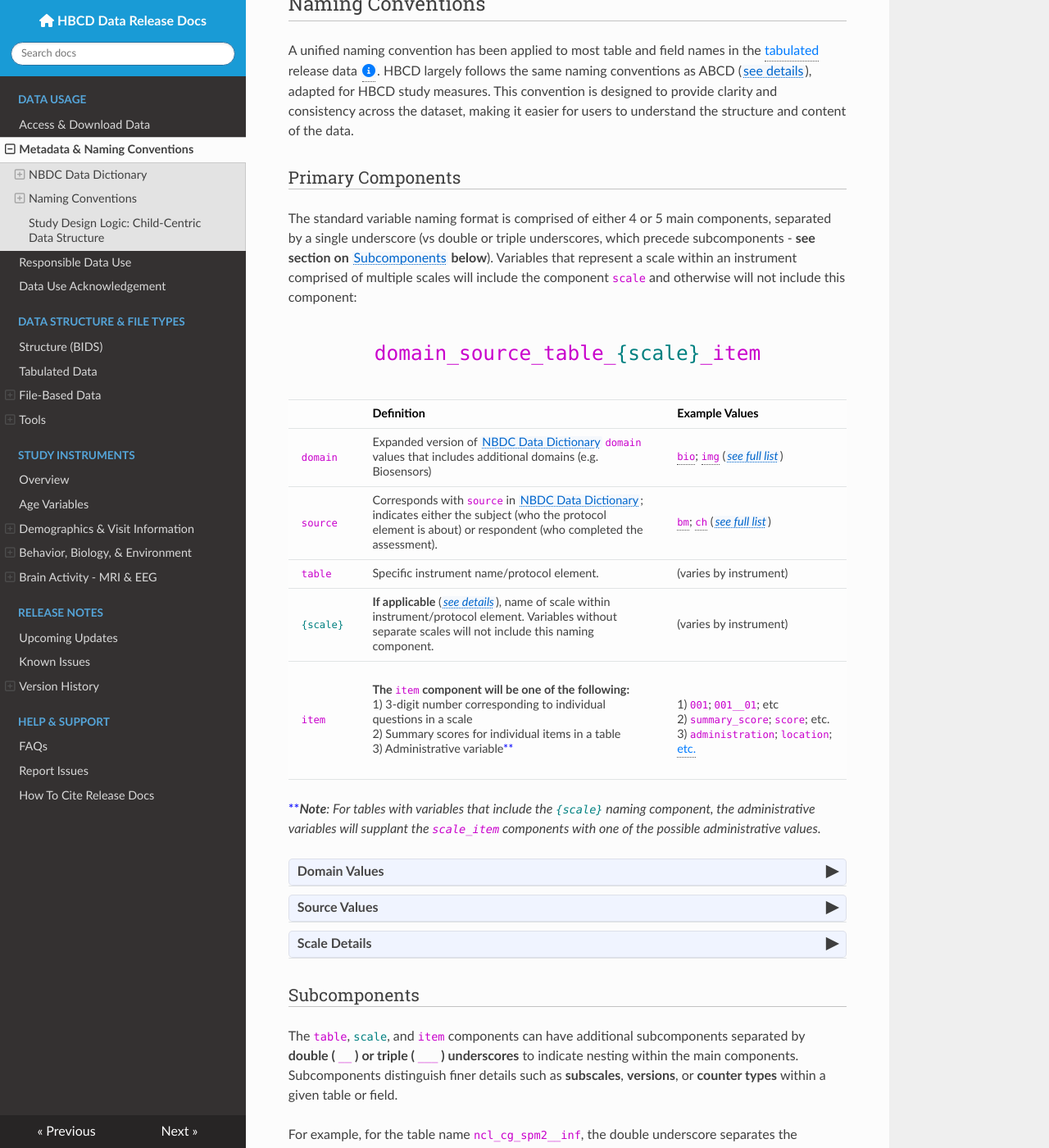
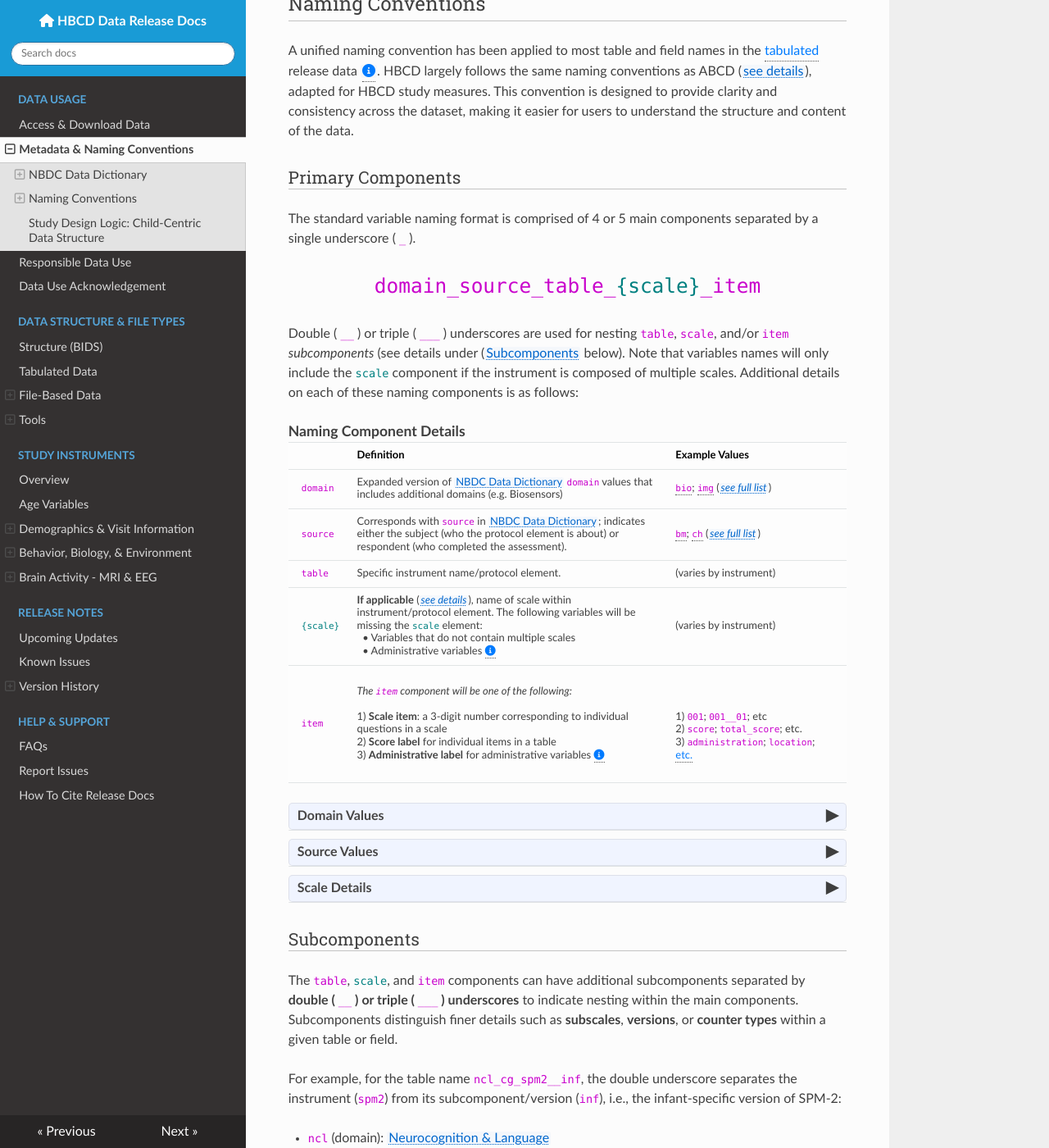
Before and after one commit to nbdc-datahub/hbcd-docs, an MkDocs documentation site: the page built from docs/access/metadata.md, in a window 1280 px wide and 1400 px high, scrolled down 2996 px. Shown: the whole window at 82% size. Built offline with MkDocs 1.6.1, drawn with Linux system fonts in a browser that asks for light colours; nearby versions of some CDN libraries.

Commit message:
polish naming conventions section

```diff
--- a/docs/access/metadata.md
+++ b/docs/access/metadata.md
@@ -370,57 +370,61 @@ A unified naming convention has been applied to most table and field names in th
 
 ### Primary Components
 
-The standard variable naming format is comprised of either 4 or 5 main components, separated by a single underscore (vs double or triple underscores, which precede subcomponents - **see section on [Subcomponents](#subcomponents) below**). Variables that represent a scale within an instrument comprised of multiple scales will include the component `scale` and otherwise will not include this component:
+The standard variable naming format is comprised of 4 or 5 main components separated by a single underscore ( `_` ).
 
-<p style="font-size: 1.8em; font-weight: bold; padding: 20px;" align="center">
+ <p style="font-size: 1.8em; font-weight: bold; padding: 10px;" align="center">
 <code>domain_source_table_<span style="color: teal;">{scale}</span>_item</code>
 </p>
 
-<table class="table-no-vertical-lines" style="width: 100%; border-collapse: collapse; table-layout: fixed;">
+Double ( `__` ) or triple ( `___` ) underscores are used for nesting `table`, `scale`, and/or `item` *subcomponents* (see details under ([Subcomponents](#subcomponents) below). Note that variables names will only include the <code><span style="color: teal;">scale</span></code> component if the instrument is composed of multiple scales. Additional details on each of these naming components is as follows:
+
+<p style="font-size: 1.1em; font-weight: bold; margin-bottom: 0; padding-bottom: 0;">Naming Component Details</p>
+<table class="compact-table-no-vertical-lines" style="width: 100%; border-collapse: collapse; table-layout: fixed;">
 <thead>
-  <th style="width: 5%;"></th>
-  <th style="width: 50%;">Definition</th>
+  <th style="width: 5%; padding-right: 2px;"></th>
+  <th style="width: 50%; padding-left: 2px; padding-right: 2px;">Definition</th>
   <th style="width: 30%;">Example Values</th>
 </thead>
 <tbody>
 <tr>
-  <td><b><code>domain</code></b></td>
-  <td style="word-wrap: break-word; white-space: normal;">Expanded version of <a href="#data-dictionary">NBDC Data Dictionary</a> <code>domain</code> values that includes additional domains (e.g. Biosensors)</td>
+  <td style="padding-right: 2px;"><b><code>domain</code></b></td>
+  <td style="padding-right: 2px; padding-left: 2px; word-wrap: break-word; white-space: normal;">Expanded version of <a href="#data-dictionary">NBDC Data Dictionary</a> <code>domain</code> values that includes additional domains (e.g. Biosensors)</td>
   <td><span class="tooltip"><code>bio</code><span class="tooltiptext">Biospecimens</span></span>;
   <span class="tooltip"><code>img</code><span class="tooltiptext">Imaging/MRI</span></span> (<i><a href="#domain">see full list</a></i>)</td>
 </tr>
 <tr>
-  <td><b><code>source</code></b></td>
-  <td style="word-wrap: break-word; white-space: normal;">Corresponds with <code>source</code> in <a href="#data-dictionary">NBDC Data Dictionary</a>; indicates either the subject (who the protocol element is about) or respondent (who completed the assessment).</td>
+  <td style="padding-right: 2px;"><b><code>source</code></b></td>
+  <td style="padding-right: 2px; padding-left: 2px; word-wrap: break-word; white-space: normal;">Corresponds with <code>source</code> in <a href="#data-dictionary">NBDC Data Dictionary</a>; indicates either the subject (who the protocol element is about) or respondent (who completed the assessment).</td>
   <td><span class="tooltip"><code>bm</code><span class="tooltiptext">Biological Mother</span></span>;
     <span class="tooltip"><code>ch</code><span class="tooltiptext">Child</span></span> (<i><a href="#source">see full list</a></i>)
   </td>
 </tr>
 <tr>
-<td><b><code>table</code></b></td>
-<td>Specific instrument name/protocol element.</td>
+<td style="padding-right: 2px;"><b><code>table</code></b></td>
+<td style="padding-left: 2px;">Specific instrument name/protocol element.</td>
 <td style="word-wrap: break-word; white-space: normal;">(varies by instrument)</td></tr>
 </tr>
 <tr>
 <td><b><code><span style="color: teal;">{scale}</span></code></b></td>
-<td style="word-wrap: break-word; white-space: normal;"><b>If applicable</b> (<i><a href="#scale">see details</a></i>), name of scale within instrument/protocol element. Variables without separate scales will not include this naming component.</td>
+<td style="padding-left: 2px; word-wrap: break-word; white-space: normal;"><b>If applicable</b> (<i><a href="#scale">see details</a></i>), name of scale within instrument/protocol element. The following variables will be missing the <code><span style="color: teal;">scale</span></code> element:<br>
+  &nbsp;&nbsp;• Variables that do not contain multiple scales<br>
+  &nbsp;&nbsp;• Administrative variables <span class="tooltip"><span class="emoji"><i class="fa-solid fa-circle-info"></i></span><span class="tooltiptext">e.g. language or date of administration</span></span></td>
 <td style="word-wrap: break-word; white-space: normal;">(varies by instrument)</td></tr>
 </tr>
 <tr>
-  <td><b><code>item</code></b></td>
-  <td style="word-wrap: break-word; white-space: normal;"><b>The <code>item</code> component will be one of the following:</b><br>
-  1) 3-digit number corresponding to individual questions in a scale<br>
-  2) Summary scores for individual items in a table<br>
-  3) Administrative variable<span class="blue-text">**</span><br></td>
-  <td style="word-wrap: break-word; white-space: normal;"><br><br>
+  <td style="padding-right: 2px;"><b><code>item</code></b></td>
+  <td style="padding-left: 2px; word-wrap: break-word; white-space: normal;"><i>The <code>item</code> component will be one of the following:</i><br><br>
+  1) <b>Scale item</b>: a 3-digit number corresponding to individual questions in a scale<br>
+  2) <b>Score label</b> for individual items in a table<br>
+  3) <b>Administrative label</b> for administrative variables <span class="tooltip"><span class="emoji"><i class="fa-solid fa-circle-info"></i></span><span class="tooltiptext">e.g. language or date of administration</span></span><br></td>
+  <td style="word-wrap: break-word; white-space: normal;"><br><br><br>
   1) <code>001</code>; <code>001__01</code>; etc<br>
-  2) <code>summary_score</code>; <code>score</code>; etc.<br>
+  2) <code>score</code>; <code>total_score</code>; etc.<br>
   3) <code>administration</code>; <code>location</code>; <span class="tooltip tooltip-left">etc.<span class="tooltiptext"><code>lang</code>; <code>date_taken</code>; <code>candidate_age</code>; <code>gestational_age</code>; <code>adjusted_age</code></span></span><br><br>
   </td></tr>
 </tr>
 </tbody>
 </table>
-<span class="blue-text">**</span><i><b>Note</b>: For tables with variables that include the <code><span style="color: teal;">{scale}</span></code> naming component, the administrative variables will supplant the <code>scale_item</code> components with one of the possible administrative values.</i>
 
 
 <div id="domain" class="table-banner" onclick="toggleCollapse(this)">
--- a/docs/css/tables.css
+++ b/docs/css/tables.css
@@ -82,3 +82,47 @@ th, td {
 .table-no-vertical-lines th {
   background-color: rgba(255, 255, 255, 0.6) !important;
 }
+
+/* Compact Table Style */
+.compact-table {
+  font-size: 0.8em;
+  line-height: 1.2;
+  width: 100%;
+  border-collapse: collapse;
+}
+.compact-table th,
+.compact-table td {
+  vertical-align: top;
+  text-align: left;
+  padding: 0.3em 0.6em;
+  border: 1px solid #ddd;
+}
+.compact-table th {
+  background-color: #e3f2fd;
+  width: 20%;
+}
+.compact-table td {
+  background-color: #f9f9f9;
+}
+
+
+/* Compact table with no vertical lines */
+.compact-table-no-vertical-lines {
+  border-collapse: collapse;
+  width: 100%;
+  font-size: 0.9em;
+  line-height: 1.2;
+}
+.compact-table-no-vertical-lines th,
+.compact-table-no-vertical-lines td {
+  border-top: 1px solid #ccc;
+  border-bottom: 1px solid #ccc;
+  border-left: none !important;
+  border-right: none !important;
+  text-align: left;
+  background-color: rgba(255, 255, 255, 0.6) !important;
+  vertical-align: top;
+  padding: 0.1em 0.1em;
+  padding-left: 1px;
+  padding-right: 1px;
+}
```
